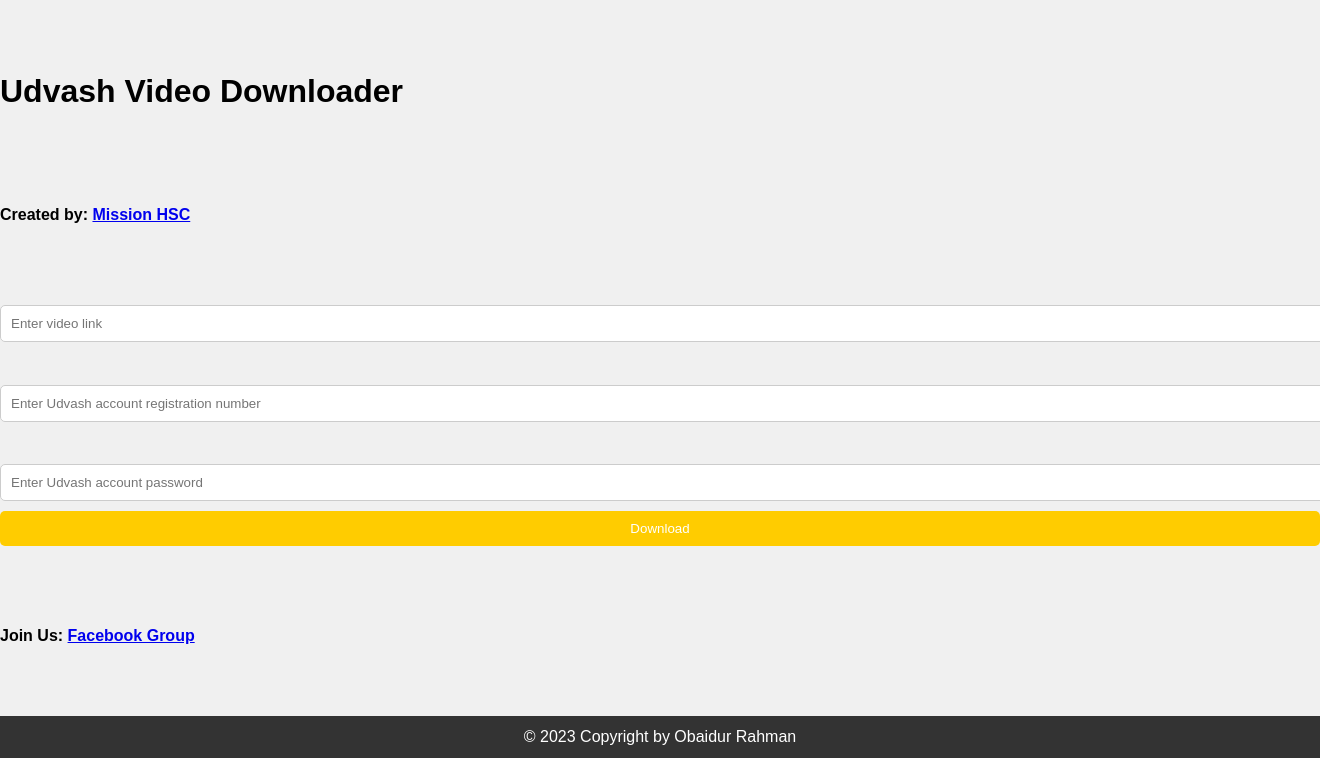
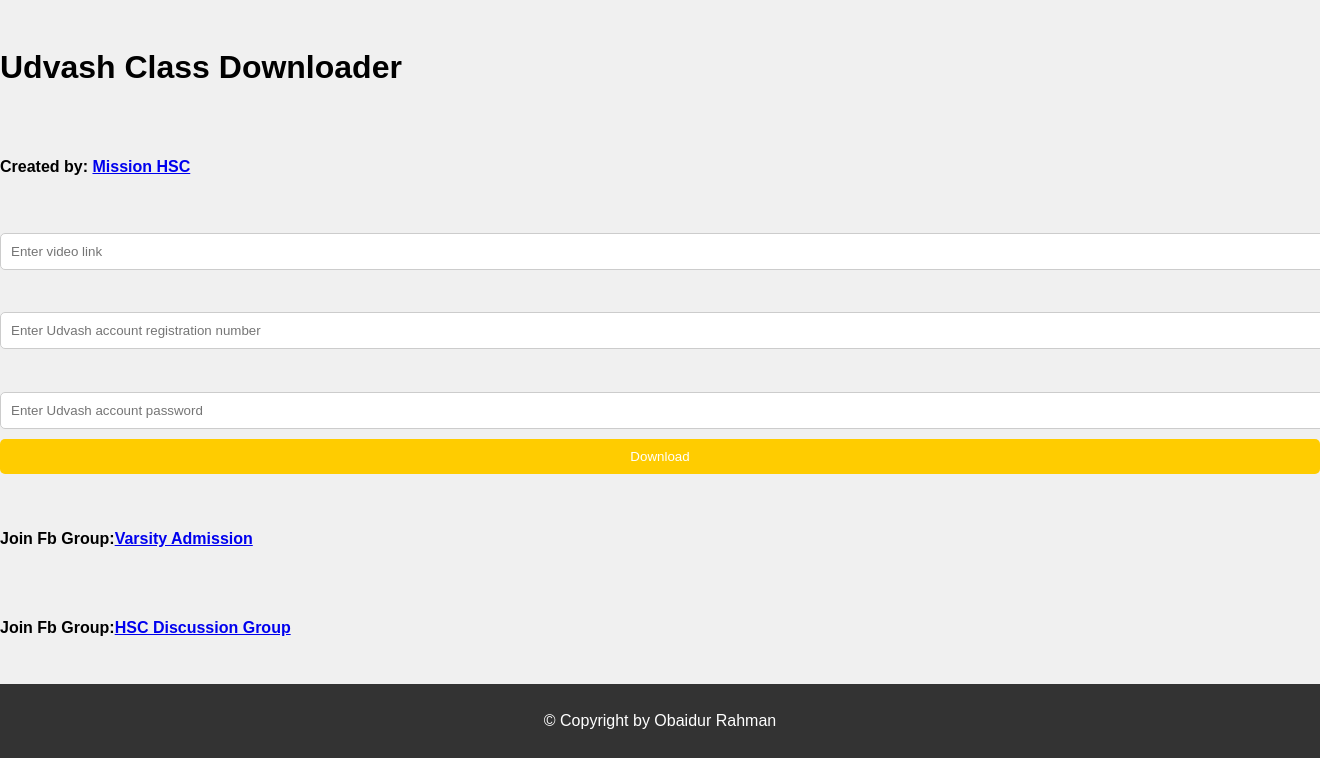
Before and after one commit to obaidur952952/Udvash-Class-Downloader, a Flask app: page / in a window 1320 px wide; the page is wider, and only the part inside the window is pictured. Shown: the part 42-800 px from the top of that part. Run offline with Flask 3, Linux system fonts and the light colour scheme.

Commit message:
Update index.html

```diff
--- a/templates/index.html
+++ b/templates/index.html
@@ -4,28 +4,17 @@
 <head>
     <meta charset="UTF-8">
     <meta name="viewport" content="width=device-width, initial-scale=1.0">
-    <title>Udvash Class Downloader</title>
+    <title>Udvash Class downloader</title>
     <link rel="stylesheet" href="{{ url_for('static', filename='index.css') }}">
-    <!-- Google Analytics tracking code -->
-    <script async src="https://www.googletagmanager.com/gtag/js?id=G-RLV89WECDS"></script>
-    <script>
-        window.dataLayer = window.dataLayer || [];
-        function gtag() {
-            dataLayer.push arguments;
-        }
-        gtag('js', new Date());
-
-        gtag('config', 'G-RLV89WECDS');
-    </script>
-    <!-- End of Google Analytics tracking code -->
+    <meta name="google-site-verification" content="DAbXmaltCmiGQ50d744O2XqVOQ87Mhi2nWGTs5OXXR0" />
 </head>
 
 <body>
     <div class="top-bar">
         Udvash Class Downloader
     </div>
-    <h1>Udvash Video Downloader</h1>
-    <h4 id="center-text">Created by: <a id="glow" href="https://youtube.com/@Hsc_admission23" download>Mission HSC</a></h4>
+    <h1>Udvash Class Downloader</h1>
+    <h4>Created by: <a id="glow" href="https://youtube.com/@Hsc_admission23" download>Mission HSC</a></h4>
     <form action="data" method="post">
         <input name="url" type="url" placeholder="Enter video link">
         <br>
@@ -34,11 +23,10 @@
         <input name="password" type="password" placeholder="Enter Udvash account password">
         <input type="submit" value="Download" id="submit_button">
     </form>
-    <h4 id="center-text">Join Us: <a href="https://facebook.com/groups/780781737137544/">Facebook Group</a></h4>
-
-    <footer>
-        &copy; 2023 Copyright by Obaidur Rahman
-    </footer>
+    <h4>Join Fb Group:<a href="https://facebook.com/groups/780781737137544/">Varsity Admission</a></h4>
+    <h4>Join Fb Group:<a href="https://facebook.com/groups/474695201521847/">HSC Discussion Group</a></h4>
 </body>
-
+<footer>
+    <p>&copy; Copyright by Obaidur Rahman</p>
+</footer>
 </html>
```
